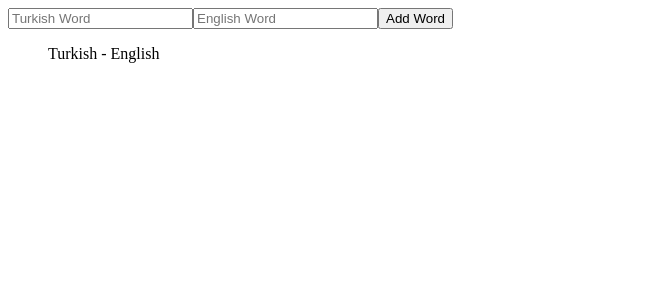
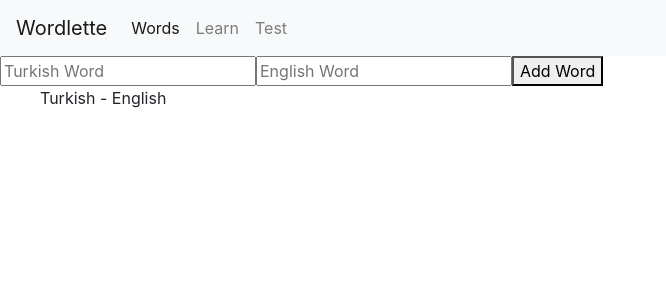
Before and after one commit to olcayhan/React-Projects, a React (Create React App) app: page / in a window 1280 px wide. Shown: the top 300 px of the page, without its empty margins (0-666 px from the left). Built offline with nearby package versions, Linux system fonts and the light colour scheme.

Commit message:
add new attributes and some fixes

```diff
--- a/public/index.html
+++ b/public/index.html
@@ -6,6 +6,7 @@
   <link rel="preconnect" href="https://fonts.googleapis.com">
   <link rel="preconnect" href="https://fonts.gstatic.com" crossorigin>
   <link href="https://fonts.googleapis.com/css2?family=Inter:wght@400;600;700&display=swap" rel="stylesheet">
+  <link rel="stylesheet" href="https://cdn.jsdelivr.net/npm/bootstrap@4.0.0/dist/css/bootstrap.min.css" integrity="sha384-Gn5384xqQ1aoWXA+058RXPxPg6fy4IWvTNh0E263XmFcJlSAwiGgFAW/dAiS6JXm" crossorigin="anonymous">
 
 
   <title>React App</title>
--- a/src/App.js
+++ b/src/App.js
@@ -1,60 +1,44 @@
-import { useState, useRef, useEffect } from "react"
-import { v4 as uuidv4 } from 'uuid';
+import { useState ,useEffect} from "react"
 import WordList from "./components/WordList";
+import Learn from "./components/Learn";
+import Navbar from "./components/Navbar";
 
-const LOCAL_STORAGE_KEY = "Word.app" // don't change if you want to keep your data
+const LOCAL_STORAGE_KEY = "Word.app"
+
 export default function App() {
 
-    const handleTurkish = useRef()
-    const handleEnglish = useRef()
-    const [words, setWord] = useState([])
 
+    const [allWords, setAllWords] = useState([])
 
-    useEffect(()=>{
+    useEffect(() => {
         const storedData = JSON.parse(localStorage.getItem(LOCAL_STORAGE_KEY))
-        if (storedData) setWord(storedData)
-    },[])
+        if (storedData) setAllWords(storedData)
+    }, [])
 
-
-    useEffect(()=>{
-        localStorage.setItem(LOCAL_STORAGE_KEY,JSON.stringify(words))
-    },[words])
+    let Component
+    switch (window.location.pathname) {
+        case "/":
+            Component = <WordList setAllWords={setAllWords} />
+            break
+        case "/words":
+            Component = <WordList setAllWords={setAllWords}/>
+            break
+        case "/learn":
+            Component = <Learn allWords = {allWords}/>
+            break
+        case "/test":
+            //Component = Test
+            break
+    }
 
 
 
-
-
-    function deleteWord(id) {
-
-        const newWords = words.filter((item) => item.id !== id);
-        setWord(newWords)
-
-    }
-
-    function addWord() {
-        const english = handleEnglish.current.value
-        const turkish = handleTurkish.current.value
-        setWord(prevWord => {
-            return [...prevWord, { id: uuidv4(), english: english, turkish: turkish, delete: false }]
-        })
-
-        handleEnglish.current.value = null
-        handleTurkish.current.value = null
-
-    }
-
     return (
         <div>
+            <Navbar />
 
-            <input type="text" ref={handleTurkish} placeholder="Turkish Word" />
-            <input type="text" ref={handleEnglish} placeholder="English Word" />
-            <button type="submit" onClick={addWord}> Add Word</button>
+            {Component}
 
-            <ol>
-                <p>Turkish - English</p>
-                <WordList words={words} deleteWord={deleteWord} />
-
-            </ol>
         </div>
     )
 }
--- /dev/null
+++ b/src/components/Learn.js
@@ -0,0 +1,11 @@
+import React from 'react'
+
+export default function Learn({allWords}) {
+
+
+console.log(allWords);
+
+  return (
+    <div>  </div>
+  )
+}
--- /dev/null
+++ b/src/components/Navbar.js
@@ -0,0 +1,19 @@
+import React from 'react'
+
+export default function Navbar() {
+    return (
+        <nav className="navbar navbar-expand-lg navbar-light bg-light">
+            <a className="navbar-brand" href="#">Wordlette</a>
+            <button className="navbar-toggler" type="button" data-toggle="collapse" data-target="#navbarNavAltMarkup" aria-controls="navbarNavAltMarkup" aria-expanded="false" aria-label="Toggle navigation">
+                <span className="navbar-toggler-icon"></span>
+            </button>
+            <div className="collapse navbar-collapse" id="navbarNavAltMarkup">
+                <div className="navbar-nav">
+                    <a className="nav-item nav-link active" href="/words">Words <span className="sr-only">(current)</span></a>
+                    <a className="nav-item nav-link" href="/learn">Learn</a>
+                    <a className="nav-item nav-link" href="/test">Test</a>
+                </div>
+            </div>
+        </nav>
+    )
+}
--- a/src/components/WordList.js
+++ b/src/components/WordList.js
@@ -1,12 +1,77 @@
-import React from 'react'
+import { useState, useRef, useEffect } from "react"
 import { Words } from "./Words";
+import { v4 as uuidv4 } from 'uuid';
 
-export default function WordList({ words, deleteWord }) {
+const LOCAL_STORAGE_KEY = "Word.app" // don't change if you want to keep your data
+
+
+export default function WordList({setAllWords}) {
+
+
+
+    const handleTurkish = useRef()
+    const handleEnglish = useRef()
+    const [words, setWord] = useState([])
+    setAllWords(words)
+
+    useEffect(() => {
+        const storedData = JSON.parse(localStorage.getItem(LOCAL_STORAGE_KEY))
+        if (storedData) setWord(storedData)
+    }, [])
+
+
+    useEffect(() => {
+        localStorage.setItem(LOCAL_STORAGE_KEY, JSON.stringify(words))
+    }, [words])
+
+
+
+
+
+    function deleteWord(id) {
+
+        const newWords = words.filter((item) => item.id !== id);
+        setWord(newWords)
+
+
+    }
+
+    function addWord() {
+        const english = handleEnglish.current.value
+        const turkish = handleTurkish.current.value
+
+        if (english === "" || turkish === "") return
+
+        setWord(prevWord => {
+            return [...prevWord, { id: uuidv4(), english: english, turkish: turkish}]
+        })
+
+        handleEnglish.current.value = null
+        handleTurkish.current.value = null
+
+    }
+
+
+
     return (
 
-        words.map(word => {
-            return <Words  word={word} deleteWord={deleteWord} />
-        })
 
+        <div>
+            <input type="text" ref={handleTurkish} placeholder="Turkish Word" />
+            <input type="text" ref={handleEnglish} placeholder="English Word" />
+            <button type="submit" onClick={addWord}> Add Word</button>
+
+            <ol>
+                <p>Turkish - English</p>
+                {words.map(word => {
+                    return <Words word={word} deleteWord={deleteWord} />
+
+                })
+
+                }
+
+            </ol>
+
+        </div>
     )
 }
```
